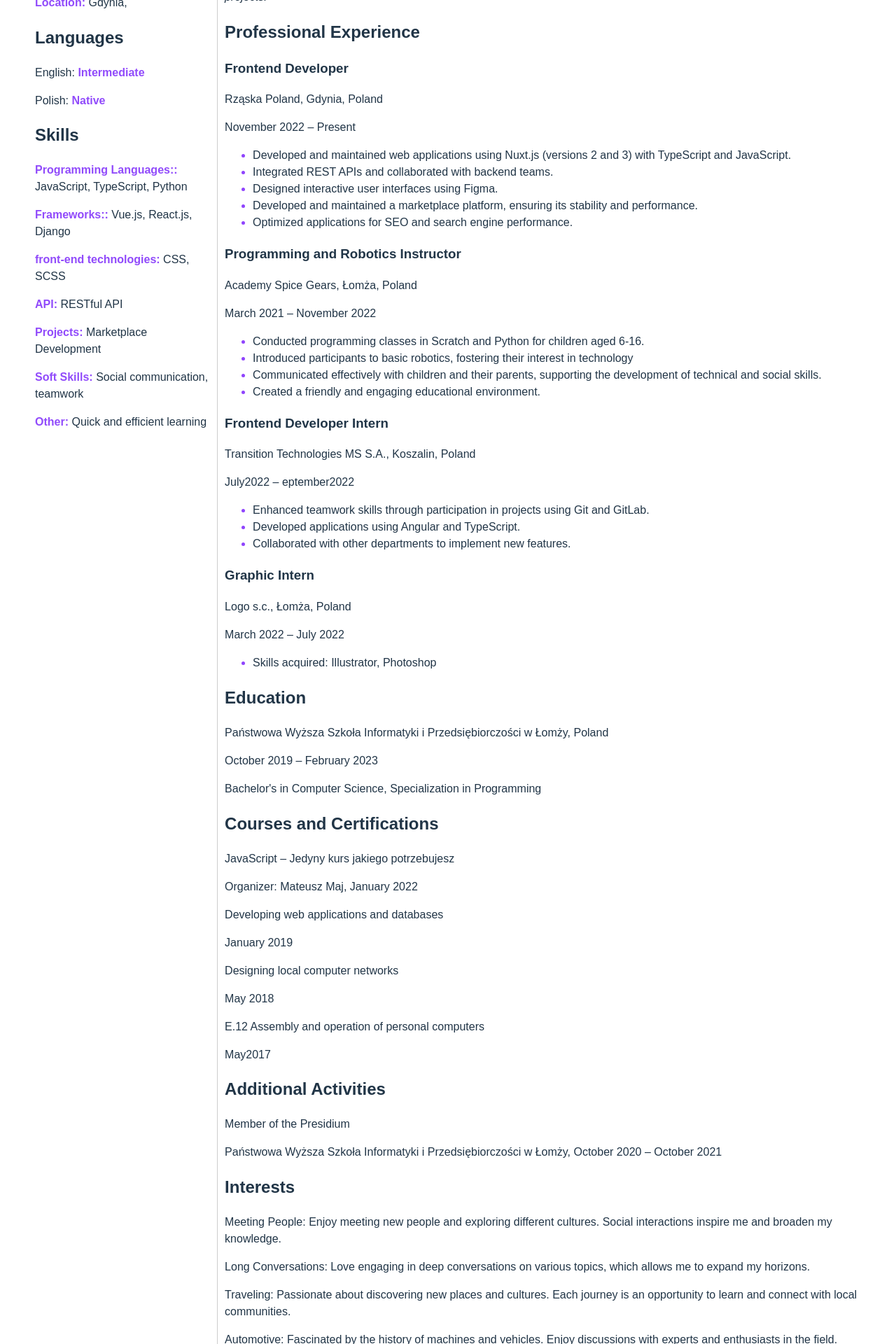
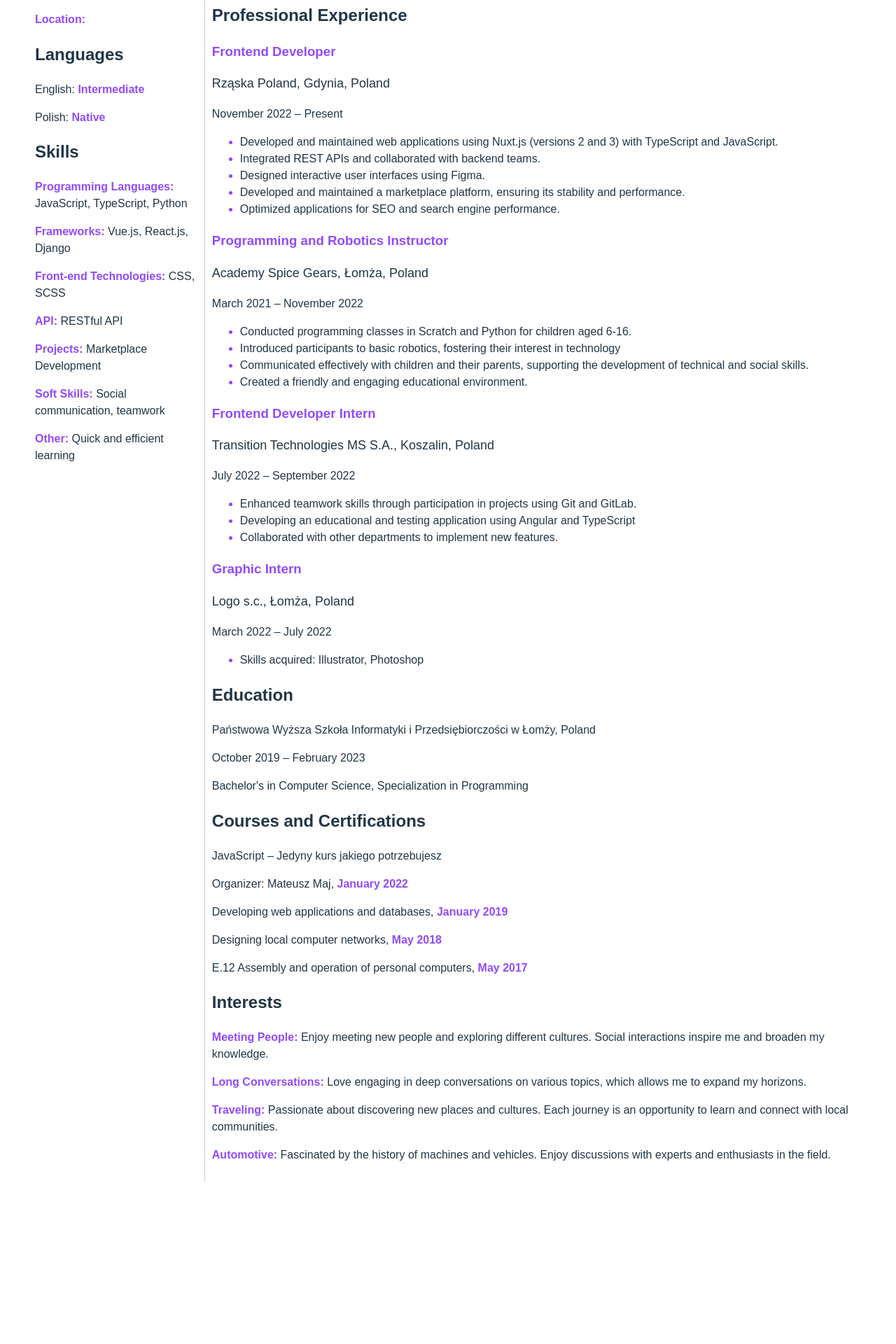
Before and after one commit to Just-Krzysztof/vite-react, a React (Vite) app: page / in a window 1280 px wide. Shown: the part 360-2280 px from the top of the page at 70% size. After the commit the page ends 2068 px from the top, so only its background shows below. Built offline with nearby package versions, Linux system fonts and the light colour scheme.

Commit message:
animation translation button fix

```diff
--- a/src/App.css
+++ b/src/App.css
@@ -1,4 +1,3 @@
-
 .App {
   max-width: 1200px;
   margin: 0 auto;
@@ -41,14 +40,22 @@
   margin-bottom: 10px;
 }
 
-p>span {
+p > span,
+h3 > span {
   font-weight: bold;
   color: #914bfb;
 }
-ul>li::marker{
+h3 + p {
+  font-size: 18px;
+}
+ul > li::marker {
   color: #8f44fd;
 }
 @media (max-width: 768px) {
+  .App-header {
+    flex-direction: column;
+    align-items: start;
+  }
   .content {
     flex-direction: column;
   }
--- a/src/App.tsx
+++ b/src/App.tsx
@@ -2,6 +2,7 @@ import { useTranslation } from "react-i18next";
 import "./App.css";
 import { changeLanguage } from "i18next";
 import { useEffect } from "react";
+import Sidebar from "./components/Sidebar";
 
 function App() {
   const { t, i18n } = useTranslation();
@@ -21,16 +22,14 @@ function App() {
   return (
     <div className="App">
       <header className="App-header">
-        <div className="App-header-smear">
+        <div>
           <h1>Curriculum Vitae</h1>
         </div>
 
         <div className="language-swithcer">
           <button
             onClick={() =>
-              handleLanguageChange(
-                i18n.language === "en"? "pl" : "en"
-              )
+              handleLanguageChange(i18n.language === "en" ? "pl" : "en")
             }
           >
             {i18n.language === "en" ? "Polish" : "English"}
@@ -39,58 +38,17 @@ function App() {
       </header>
 
       <div className="content">
-        <div className="sidebar">
-          <h2>Krzysztof Just</h2>
-          <p>
-            <span>{t("email")}:</span>
-            <a href="mailto:krzysztofjustjust@gmail.com">
-              krzysztofjustjust@gmail.com
-            </a>
-          </p>
-          <p>
-            <span>{t("phone")}:</span> +48 511 008 612
-          </p>
-          <p>
-            <span>{t("location")}:</span> Gdynia, {t("")}
-          </p>
-          <h2>{t("languages")}</h2>
-          <p>
-            {t("english")}:<span> {t("intermediate")}</span>
-          </p>
-          <p>
-            {t("polish")}: <span>{t("native")}</span>
-          </p>
-          <h2>{t("skills")}</h2>
-          <p>
-            <span>{t("programming languages")}:</span> JavaScript, TypeScript,
-            Python
-          </p>
-          <p>
-            <span>{t("frameworks")}:</span> Vue.js, React.js, Django
-          </p>
-          <p>
-            <span>{t("front-end technologies")}:</span> CSS, SCSS
-          </p>
-          <p>
-            <span>API:</span> RESTful API
-          </p>
-          <p>
-            <span>{t("projects")}:</span> {t("projects desc")}
-          </p>
-          <p>
-            <span>{t("soft skills")}:</span> {t("soft skills desc")}
-          </p>
-          <p>
-            <span>{t("other")}:</span> {t("other desc")}
-          </p>
-        </div>
+        <Sidebar></Sidebar>
+
         <div className="main-content">
           <h2>{t("professional summary")}</h2>
           <p>
             <i>{t("i am")}</i>
           </p>
           <h2>{t("professional experience")}</h2>
-          <h3>{t("frontend developer")}</h3>
+          <h3>
+            <span>{t("frontend developer")}</span>
+          </h3>
           <p>Rząska Poland, Gdynia, {t("poland")}</p>
           <p>
             {t("november")} 2022 – {t("present")}
@@ -102,7 +60,9 @@ function App() {
             <li>{t("performance")}</li>
             <li>{t("optymalized")}</li>
           </ul>
-          <h3>{t("kids")}</h3>
+          <h3>
+            <span>{t("kids")}</span>
+          </h3>
           <p>Academy Spice Gears, Łomża, {t("poland")}</p>
           <p>
             {t("march")} 2021 – {t("november")} 2022
@@ -113,17 +73,21 @@ function App() {
             <li>{t("communicated")}</li>
             <li>{t("environment")}</li>
           </ul>
-          <h3>{t("intern")}</h3>
+          <h3>
+            <span>{t("intern")}</span>
+          </h3>
           <p>Transition Technologies MS S.A., Koszalin, {t("poland")}</p>
           <p>
-            {t("july")}2022 – {t("eptember")}2022
+            {t("july")} 2022 – {t("september")} 2022
           </p>
           <ul>
             <li>{t("gitlab")}</li>
             <li>{t("angular")}</li>
             <li>{t("implement")}</li>
           </ul>
-          <h3>{t("graphic intern")}</h3>
+          <h3>
+            <span>{t("graphic intern")}</span>
+          </h3>
           <p>Logo s.c., Łomża, {t("poland")}</p>
           <p>
             {t("march")} 2022 – {t("july")} 2022
@@ -143,25 +107,35 @@ function App() {
           <h2>{t("courses and certifications")}</h2>
           <p>JavaScript – Jedyny kurs jakiego potrzebujesz</p>
           <p>
-            {t("organizer")}: Mateusz Maj, {t("january")} 2022
+            {t("organizer")}: Mateusz Maj, <span>{t("january")} 2022</span>
           </p>
-          <p>{t("e14")}</p>
-          <p>{t("january")} 2019</p>
-          <p>{t("e13")}</p>
-          <p>{t("may")} 2018</p>
-          <p>{t("e12")}</p>
-          <p> {t("may")}2017</p>
-          <h2>{t("activities")}</h2>
-          <p>{t("presidium")}</p>
           <p>
-            Państwowa Wyższa Szkoła Informatyki i Przedsiębiorczości w Łomży,{" "}
-            {t("october")} 2020 – {t("october")} 2021
+            {t("e14")}, <span>{t("january")} 2019</span>
+          </p>
+          <p>
+            {t("e13")}, <span>{t("may")} 2018</span>
+          </p>
+          <p>
+            {t("e12")}, <span>{t("may")} 2017</span>
           </p>
           <h2>{t("interests")}</h2>
-          <p>{t("interests p1")}</p>
-          <p>{t("interests p2")}</p>
-          <p>{t("interests p3")}</p>
-          <p>{t("interests p4")}</p>
+          <p>
+            <span>{t("interests p1")}: </span>
+            {t("interests p1-1")}
+          </p>
+          <p>
+            <span>{t("interests p2")}: </span>
+            {t("interests p2-2")}
+          </p>
+          <p>
+            <span>{t("interests p3")}: </span>
+            {t("interests p3-3")}
+          </p>
+          <p>
+            <span>{t("interests p4")}: </span>
+
+            {t("interests p4-4")}
+          </p>
         </div>
       </div>
     </div>
--- /dev/null
+++ b/src/components/Sidebar.tsx
@@ -0,0 +1,65 @@
+import "../App.css";
+import { useTranslation } from "react-i18next";
+
+function Sidebar() {
+  const { t } = useTranslation();
+
+  return (
+    <div className="sidebar">
+      <h2>Krzysztof Just</h2>
+      <p>
+        <span>{t("email")}: </span>
+        <a href="mailto:krzysztofjustjust@gmail.com">
+          krzysztofjustjust@gmail.com
+        </a>
+      </p>
+      <p>
+        <span>{t("phone")}: </span> +48 511 008 612
+      </p>
+      <p>
+        <span>{t("location")}: </span>
+        <a
+          href="https://www.google.com/maps?q=Gdynia,Poland"
+          target="_blank"
+          rel="noopener noreferrer"
+        >
+          Gdynia, {t("poland")}
+        </a>
+      </p>
+      <h2>{t("languages")}</h2>
+      <p>
+        {t("english")}: <span>{t("intermediate")}</span>
+      </p>
+      <p>
+        {t("polish")}: <span>{t("native")}</span>
+      </p>
+      <h2>{t("skills")}</h2>
+      <p>
+        <span>{t("programming languages")}: </span> JavaScript, TypeScript,
+        Python
+      </p>
+      <p>
+        <span>{t("frameworks")}: </span> Vue.js, React.js, Django
+      </p>
+      <p>
+        <span>{t("front end")}: </span> CSS, SCSS
+      </p>
+      <p>
+        <span>API: </span> RESTful API
+      </p>
+      <p>
+        <span>{t("projects")}: </span>
+        {t("projects desc")}
+      </p>
+      <p>
+        <span>{t("soft skills")}: </span>
+        {t("soft skills desc")}
+      </p>
+      <p>
+        <span>{t("other")}: </span>
+        {t("other desc")}
+      </p>
+    </div>
+  );
+}
+export default Sidebar;
--- a/src/index.css
+++ b/src/index.css
@@ -13,10 +13,16 @@
   -moz-osx-font-smoothing: grayscale;
 }
 
-a {
+/* a {
   font-weight: 500;
   color: rgba(255, 255, 255, 0.87);
   text-decoration: inherit;
+} */
+ a {
+  font-weight: 500;
+  color: rgba(255, 255, 255, 0.87);
+  text-decoration: inherit;
+  animation: pulse 2s infinite;
 }
 a:hover {
   color: rgba(255, 255, 255, 1);
@@ -70,3 +76,15 @@ button:focus-visible {
     background-color: #f9f9f9;
   }
 }
+
+@keyframes pulse {
+  0% {
+    text-shadow: 0 0 5px rgba(255, 255, 255, 0.87);
+  }
+  50% {
+    text-shadow: 0 0 10px #8f44fd;
+  }
+  100% {
+    text-shadow: 0 0 5px rgba(255, 255, 255, 0.87);
+  }
+}
--- a/src/locales/en/translation.json
+++ b/src/locales/en/translation.json
@@ -11,9 +11,9 @@
   "skills": "Skills",
   "projects": "Projects",
   "projects desc": "Marketplace Development",
-  "programming languages": "Programming Languages:",
-  "frameworks": "Frameworks:",
-  "front end": "Front-end Technologies:",
+  "programming languages": "Programming Languages",
+  "frameworks": "Frameworks",
+  "front end": "Front-end Technologies",
   "soft skills": "Soft Skills",
   "soft skills desc": "Social communication, teamwork",
   "other": "Other",
@@ -43,7 +43,7 @@
   "environment": "Created a friendly and engaging educational environment.",
   "intern": "Frontend Developer Intern",
   "gitlab": "Enhanced teamwork skills through participation in projects using Git and GitLab.",
-  "angular": "Developed applications using Angular and TypeScript.",
+  "angular": "Developing an educational and testing application using Angular and TypeScript",
   "implement": "Collaborated with other departments to implement new features.",
   "graphic intern": "Graphic Intern",
   "skills acquired": "Skills acquired",
@@ -55,11 +55,14 @@
   "e14": "Developing web applications and databases",
   "e13": "Designing local computer networks",
   "e12": "E.12 Assembly and operation of personal computers",
-  "activities": "Additional Activities",
-  "presidium": "Member of the Presidium",
+
   "interests": "Interests",
-  "interests p1": " Meeting People: Enjoy meeting new people and exploring different cultures. Social interactions inspire me and broaden my knowledge.",
-  "interests p2": " Long Conversations: Love engaging in deep conversations on various topics, which allows me to expand my horizons.",
-  "interests p3": "  Traveling: Passionate about discovering new places and cultures. Each journey is an opportunity to learn and connect with local communities.",
-  "interests p4": " Automotive: Fascinated by the history of machines and vehicles. Enjoy discussions with experts and enthusiasts in the field."
+  "interests p1": "Meeting People",
+  "interests p1-1": "Enjoy meeting new people and exploring different cultures. Social interactions inspire me and broaden my knowledge.",
+  "interests p2": "Long Conversations",
+  "interests p2-2": "Love engaging in deep conversations on various topics, which allows me to expand my horizons.",
+  "interests p3": "Traveling",
+  "interests p3-3": "Passionate about discovering new places and cultures. Each journey is an opportunity to learn and connect with local communities.",
+  "interests p4": "Automotive",
+  "interests p4-4": "Fascinated by the history of machines and vehicles. Enjoy discussions with experts and enthusiasts in the field."
 }
--- a/src/locales/pl/translation.json
+++ b/src/locales/pl/translation.json
@@ -11,9 +11,9 @@
   "skills": "Umiejętności",
   "projects": "Projekty",
   "projects desc": "Tworzenie marketplace",
-  "programming languages": "Języki programowania:",
-  "frameworks": "Frameworki:",
-  "front end": "Technologie front-end:",
+  "programming languages": "Języki programowania",
+  "frameworks": "Frameworki",
+  "front end": "Technologie front-end",
   "soft skills": "Umiejętności miękkie",
   "soft skills desc": "Komunikacja społeczna, praca zespołowa",
   "other": "Inne",
@@ -43,7 +43,7 @@
   "environment": "Tworzenie przyjaznego i angażującego środowiska edukacyjnego.",
   "intern": "Stażysta Frontend Developer",
   "gitlab": "Rozwój umiejętności pracy zespołowej poprzez udział w projektach z wykorzystaniem Git i GitLab.",
-  "angular": "Tworzenie aplikacji przy użyciu Angular i TypeScript.",
+  "angular": "Tworzenie aplikacji edukacyjnej i testowej przy użyciu Angular i TypeScript.",
   "implement": "Współpraca z innymi działami w celu wdrażania nowych funkcji.",
   "graphic intern": "Stażysta Grafik",
   "skills acquired": "Nabyte umiejętności",
@@ -55,11 +55,14 @@
   "e14": "Tworzenie aplikacji internetowych i baz danych",
   "e13": "Projektowanie lokalnych sieci komputerowych",
   "e12": "E.12 Montaż i eksploatacja komputerów osobistych",
-  "activities": "Dodatkowe Aktywności",
-  "presidium": "Członek Prezydium",
   "interests": "Zainteresowania",
-  "interests p1": "Spotykanie ludzi: Cieszę się poznawaniem nowych ludzi i odkrywaniem różnych kultur. Interakcje społeczne inspirują mnie i poszerzają moją wiedzę.",
-  "interests p2": "Długie rozmowy: Uwielbiam angażować się w głębokie rozmowy na różne tematy, co pozwala mi poszerzać horyzonty.",
-  "interests p3": "Podróżowanie: Pasjonuję się odkrywaniem nowych miejsc i kultur. Każda podróż to okazja do nauki i nawiązywania kontaktów z lokalnymi społecznościami.",
-  "interests p4": "Motoryzacja: Fascynuje mnie historia maszyn i pojazdów. Lubię dyskusje z ekspertami i entuzjastami w tej dziedzinie."
+
+  "interests p1": "Poznawanie ludzi",
+  "interests p1-1": "Czerpię radość z nawiązywania nowych znajomości i poznawania różnych kultur. Interakcje społeczne inspirują mnie i poszerzają moją wiedzę.",
+  "interests p2": "Długie rozmowy",
+  "interests p2-2": "Uwielbiam angażować się w głębokie rozmowy na różne tematy, co pozwala mi poszerzać horyzonty.",
+  "interests p3": "Podróżowanie",
+  "interests p3-3": "Pasjonuję się odkrywaniem nowych miejsc i kultur. Każda podróż to okazja do nauki i nawiązywania kontaktów z lokalnymi społecznościami.",
+  "interests p4": "Motoryzacja",
+  "interests p4-4": "Fascynuje mnie historia maszyn i pojazdów. Lubię dyskusje z ekspertami i entuzjastami w tej dziedzinie."
 }
```
